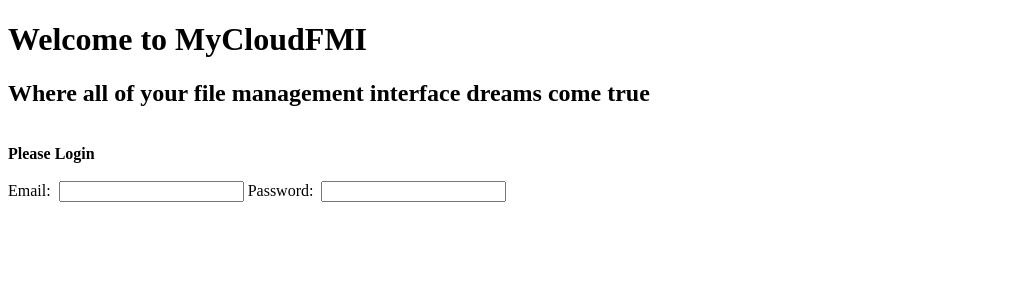
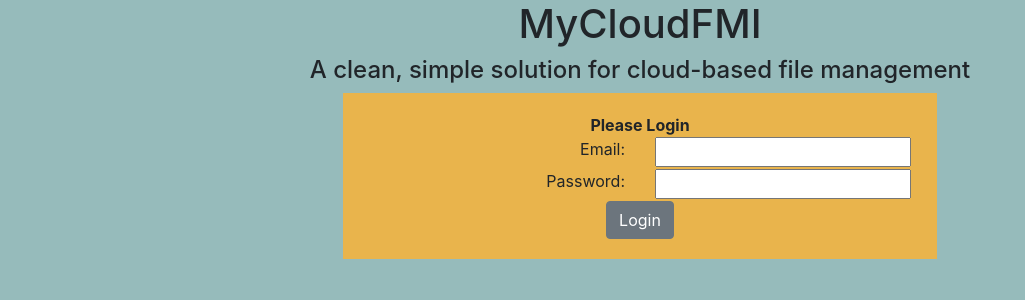
Before and after one commit to LiamBlanton17/MyCloudFTS, a Django app: page / in a window 1280 px wide. Shown: the top 300 px of the page, without its empty margins (0-1025 px from the left). Run offline with Django 5.2, Linux system fonts and the light colour scheme.

Commit message:
Boiler Plate and Login Changes
Added a place for CSS files.
Added a simple boiler plater for html files, includes jquery and boostrap.
Updated the login html page.

```diff
--- /dev/null
+++ b/Code/static/css/login.css
@@ -0,0 +1,21 @@
+.main-container {
+  display: grid;
+  place-items: center;
+}
+
+.login-row {
+  padding-top: 20px;
+  padding-left: 100px;
+  padding-right: 100px;
+  padding-bottom: 20px;
+  text-align: center;
+  background-color: #E9B44C;
+}
+
+.login-label {
+  text-align: right;
+}
+
+#page-body {
+  background-color: #96BBBB;
+}
--- a/Code/templates/login.html
+++ b/Code/templates/login.html
@@ -1,19 +1,64 @@
-<!DOCTYPE html>
-<html lang="en-US">
+<!doctype html>
+<html lang="en">
 <head>
-		<meta charset="UTF-8">
-		<meta name="viewport" content="width=device-width, initial-scale=1.0">
+    <!-- Required meta tags -->
+    <meta charset="utf-8">
+    <meta name="viewport" content="width=device-width, initial-scale=1, shrink-to-fit=no">
+
+    <!-- Bootstrap CSS -->
+    <link rel="stylesheet" href="https://cdn.jsdelivr.net/npm/bootstrap@4.3.1/dist/css/bootstrap.min.css" integrity="sha384-ggOyR0iXCbMQv3Xipma34MD+dH/1fQ784/j6cY/iJTQUOhcWr7x9JvoRxT2MZw1T" crossorigin="anonymous">
+
+    <!-- Custom CSS -->
+    {% load static %}
+    <link rel="stylesheet" href="{% static 'css/login.css' %}">
+
     <title>MyCloudFMI Login</title>
   </head>
-	<body>
-		<h1>Welcome to MyCloudFMI</h1>
-		<h2>Where all of your file management interface dreams come true</h2>
-		<br>
+  <body id="page-body">
+    <div class="container-fluid main-container">
+      <div class="row">
+        <div class="col-12">
+          <h1>MyCloudFMI</h1>
+        </div>
+      </div>
+      <div class="row">
+        <div class="col-12">
+          <h4>A clean, simple solution for cloud-based file management</h4>
+        </div>
+      </div>
+      <div class="row login-row">
+        <form method="POST" id="loginform" name="loginform">
+          <div class="col-12">
             <strong>Please Login</strong>
-		<br><br>
-		<label for="email">Email:</label>&nbsp;
+          </div>
+          <div class="col-12">
+              <div class="row">
+		<div class="col-6 login-label">
+                  <label for="email">Email:</label>
+                </div>
+		<div class="col-6">
                   <input type="text" id="email" name="email">
-		<label for="password">Password:</label>&nbsp;
-		<input type="text" id="password" name="password">
+                </div>
+              </div>
+              <div class="row">
+		<div class="col-6 login-label">
+                  <label for="password">Password:</label>
+                </div>
+		<div class="col-6">
+                  <input type="password" id="password" name="password">
+                </div>
+              </div>
+          </div>
+          <div class="col-12">
+            <button type="button" class="btn btn-secondary">Login</button>
+          </div>
+	</form>
+      </div>
+    </div>
+    <!-- Boiler JavaScript -->
+    <script src="https://code.jquery.com/jquery-3.3.1.slim.min.js" integrity="sha384-q8i/X+965DzO0rT7abK41JStQIAqVgRVzpbzo5smXKp4YfRvH+8abtTE1Pi6jizo" crossorigin="anonymous"></script>
+    <script src="https://cdn.jsdelivr.net/npm/popper.js@1.14.7/dist/umd/popper.min.js" integrity="sha384-UO2eT0CpHqdSJQ6hJty5KVphtPhzWj9WO1clHTMGa3JDZwrnQq4sF86dIHNDz0W1" crossorigin="anonymous"></script>
+    <script src="https://cdn.jsdelivr.net/npm/bootstrap@4.3.1/dist/js/bootstrap.min.js" integrity="sha384-JjSmVgyd0p3pXB1rRibZUAYoIIy6OrQ6VrjIEaFf/nJGzIxFDsf4x0xIM+B07jRM" crossorigin="anonymous"></script>
+
   </body>
 </html>
```
Also changed, not shown: Code/DjangoMyCloudFMI/settings.py (+9 -0 lines), Code/templates/boilerplate.html (added, +25 -0 lines). Lines whose indentation alone changed are shown as unchanged.
